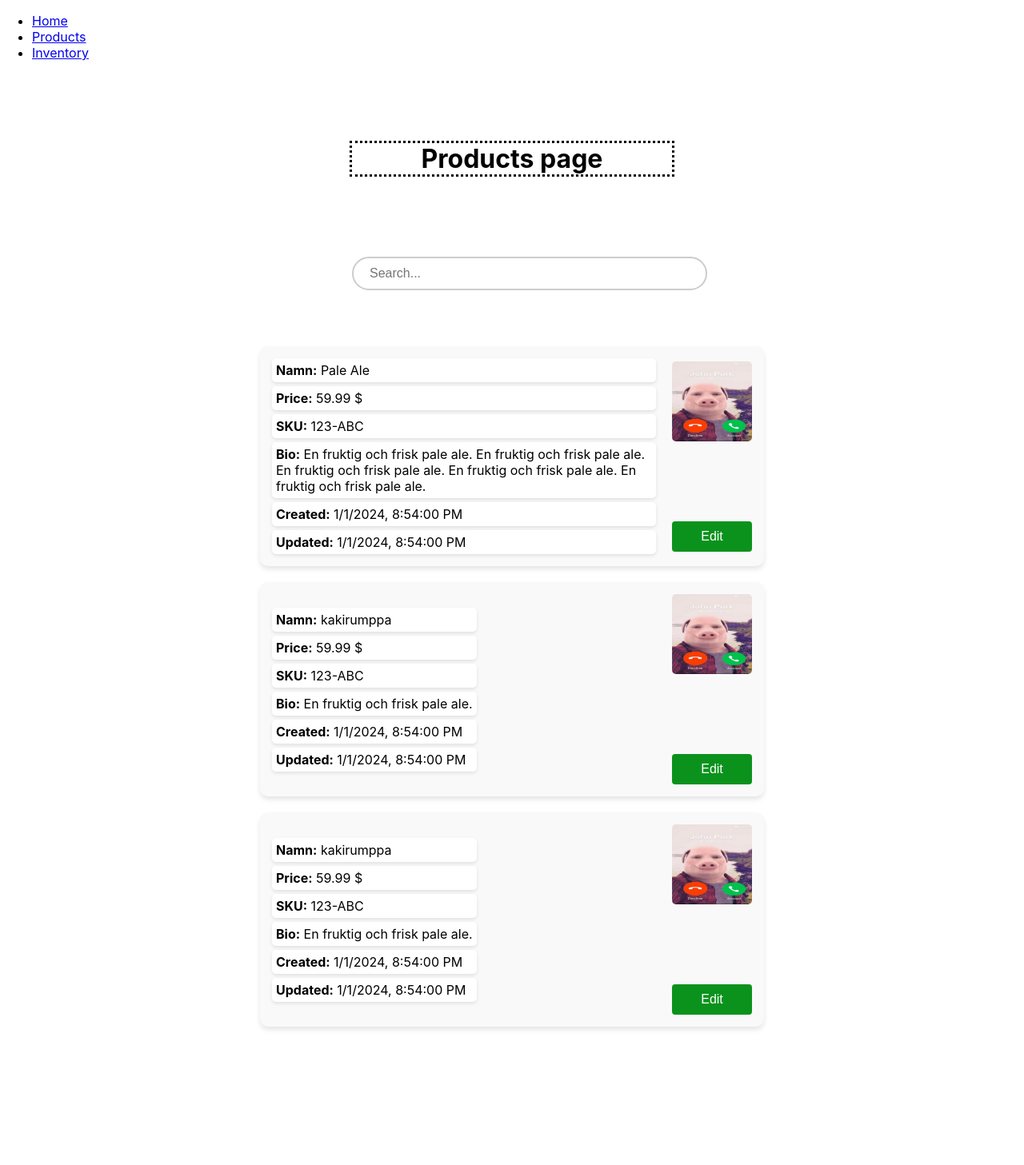
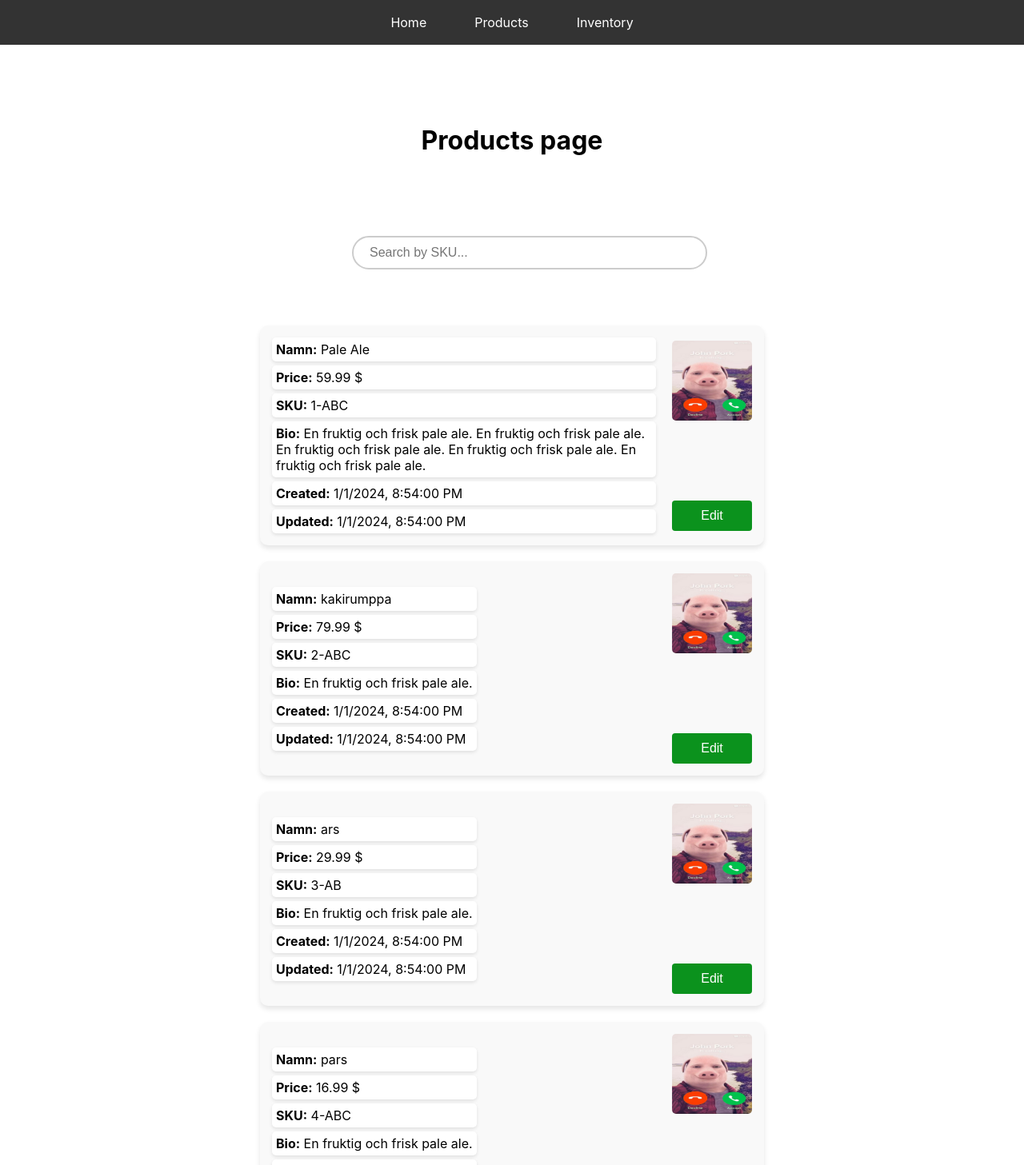
Before and after one commit to CNA-25/admin-frontend, a React (Create React App) app: page /products in a window 1280 px wide. Shown: the top 1457 px of the page at 80% size. Before the commit the page ends 1304 px from the top, so only its background shows below. Built offline with nearby package versions, Linux system fonts and the light colour scheme.

Commit message:
John Pork is calling, will you anwser? - added search

```diff
--- a/src/components/common/NavBar.jsx
+++ b/src/components/common/NavBar.jsx
@@ -1,5 +1,5 @@
 // NavBar.js
-
+import "../../style/NavBar.css";
 import { Link } from 'react-router-dom';
 
 const Navbar = () => {
--- a/src/components/common/listProducts.jsx
+++ b/src/components/common/listProducts.jsx
@@ -4,7 +4,7 @@ import EditModal from "../page-specific/modal"
 
 const products = [
     {
-        "sku": "123-ABC",
+        "sku": "1-ABC",
         "name": "Pale Ale",
         "price": 59.99,
         "description": "En fruktig och frisk pale ale. En fruktig och frisk pale ale. En fruktig och frisk pale ale. En fruktig och frisk pale ale. En fruktig och frisk pale ale.",
@@ -12,17 +12,25 @@ const products = [
         "created_at": "2024-01-01T20:54:00Z",
         "updated_at": "2024-01-01T20:54:00Z"
     },   {
-        "sku": "123-ABC",
+        "sku": "2-ABC",
         "name": "kakirumppa",
-        "price": 59.99,
+        "price": 79.99,
         "description": "En fruktig och frisk pale ale.",
         "image": "path-to-image",
         "created_at": "2024-01-01T20:54:00Z",
         "updated_at": "2024-01-01T20:54:00Z"
     },   {
-        "sku": "123-ABC",
-        "name": "kakirumppa",
-        "price": 59.99,
+        "sku": "3-AB",
+        "name": "ars",
+        "price": 29.99,
+        "description": "En fruktig och frisk pale ale.",
+        "image": "path-to-image",
+        "created_at": "2024-01-01T20:54:00Z",
+        "updated_at": "2024-01-01T20:54:00Z"
+    },   {
+        "sku": "4-ABC",
+        "name": "pars",
+        "price": 16.99,
         "description": "En fruktig och frisk pale ale.",
         "image": "path-to-image",
         "created_at": "2024-01-01T20:54:00Z",
@@ -30,14 +38,19 @@ const products = [
     }
 ];
 
-
-
-
-export default function List() {
+export default function List({ searchQuery }) {
+    // Filter products based on SKU
+    const filteredProducts = products.filter((product) =>
+        product.sku.toLowerCase().includes(searchQuery.toLowerCase())
+    );
 
     return (
+
         <div className="product-list">
-            {products.map((product, index) => (
+            {/*  product not found */}
+            {filteredProducts.length === 0 ? (<p>Womp womp... No products found.</p>):
+
+            filteredProducts.map((product, index) => (
                 <div key={index} className="product-box">
                     <div className="product-info">
                         <div className="product-detail">
@@ -63,7 +76,7 @@ export default function List() {
                         <img src={porkImage} alt="img src" />
 
                         <div className="product-edit">
-                            <EditModal product={product} /> {/*Modal component*/}
+                            <EditModal product={product} />
                         </div>
 
                     </div>
--- a/src/components/page-specific/modal.jsx
+++ b/src/components/page-specific/modal.jsx
@@ -1,9 +1,13 @@
-import React, { useState } from "react";
+import React, { useState, useEffect } from "react";
 import Popup from "reactjs-popup";
 
 
 export default function EditModal({ product }) {
     const [editedProduct, setEditedProduct] = useState(product);
+
+    useEffect(() => {
+        setEditedProduct(product);
+    }, [product]);
 
     const handleChange = (e) => {
         setEditedProduct({ ...editedProduct, [e.target.name]: e.target.value });
--- a/src/pages/Products.jsx
+++ b/src/pages/Products.jsx
@@ -1,22 +1,35 @@
 // Admin Frontend products page
-import React from "react";
+import React, { useState } from "react";
 import List from "../components/common/listProducts";
 import "../style/List.css";
 import "../style/SearchBar.css";
 
+
+
+
 const Products = () => {
+
+    const [searchQuery, setSearchQuery] = useState("");
+
+    // Handle the change in the search input
+    const handleSearchChange = (event) => {
+        setSearchQuery(event.target.value);
+
+ };
     return (
-        <div>
-            <h1 className="h1">
-                Products page
-            </h1>
+       <div>
+            <h1 className="h1">Products page</h1>
 
             <div className="search-container">
-            <input type="text" placeholder="Search..." />
+                <input
+                    type="text"
+                    placeholder="Search by SKU..."
+                    value={searchQuery}
+                    onChange={handleSearchChange} // Update state on change
+                />
             </div>
 
-
-            <List /> {/* Using the List component here */}
+            <List searchQuery={searchQuery} /> {/* Pass searchQuery to list component */}
         </div>
 
     );
--- /dev/null
+++ b/src/style/NavBar.css
@@ -0,0 +1,30 @@
+
+nav {
+    background-color: #333333;
+    padding: 10px 0;
+}
+
+ul {
+    list-style-type: none;
+    margin: 0;
+    padding: 0;
+    display: flex;
+    justify-content: center;
+}
+
+li {
+    margin: 0 15px;
+}
+
+a {
+    color: white;
+    text-decoration: none;
+    font-size: 16px;
+    padding: 8px 15px;
+    display: inline-block;
+}
+
+a:hover {
+    background-color: #555555;
+    border-radius: 5px;
+}
--- a/src/style/SearchBar.css
+++ b/src/style/SearchBar.css
@@ -5,6 +5,7 @@
     max-width: 400px;
     margin: 0 auto;  /* Center the search bar */
     margin-bottom: 50px;
+
 }
 
 /* Style for the input field */
@@ -29,9 +30,8 @@
     position: relative;
     width: 100%;
     max-width: 400px;
-    margin: 0 auto;  /* Center the search bar */
+    margin: 0 auto;
     margin-bottom: 100px;
     margin-top: 100px;
-    border-style: dotted;
 
 }
```
